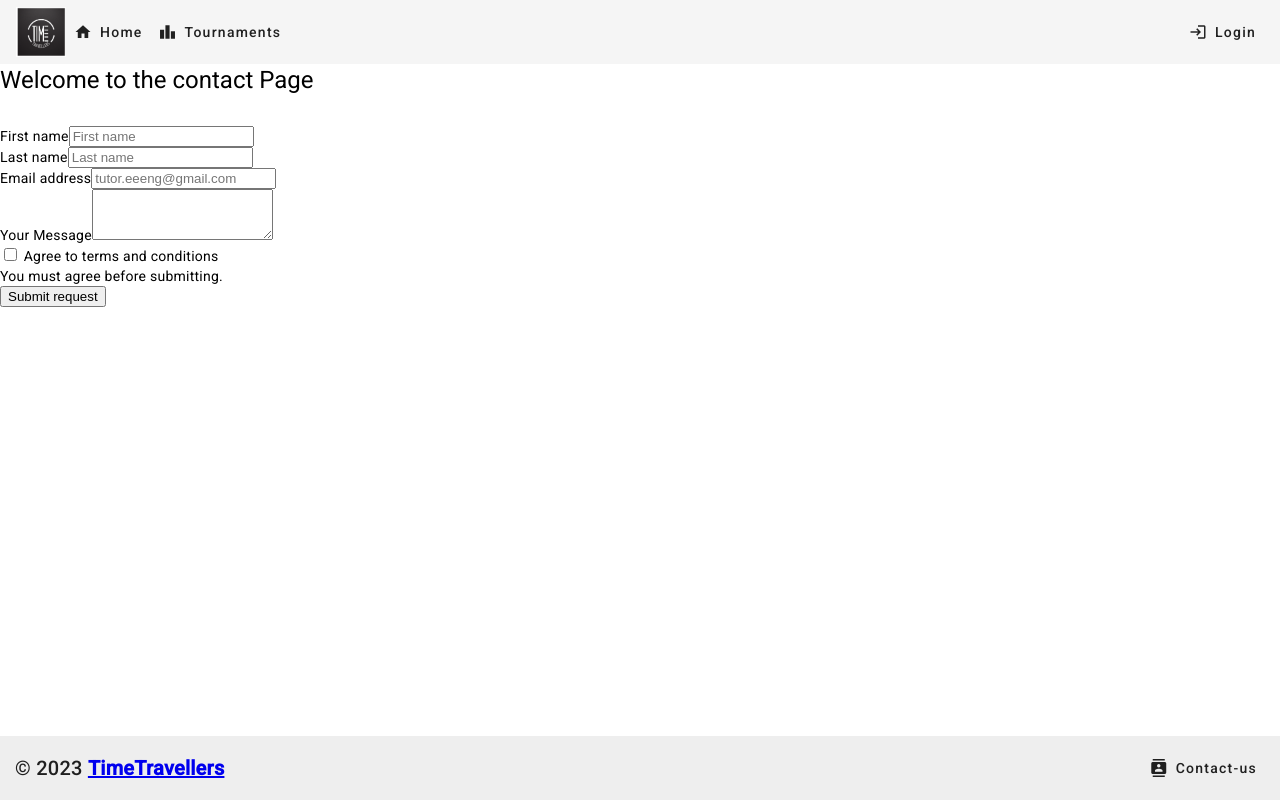
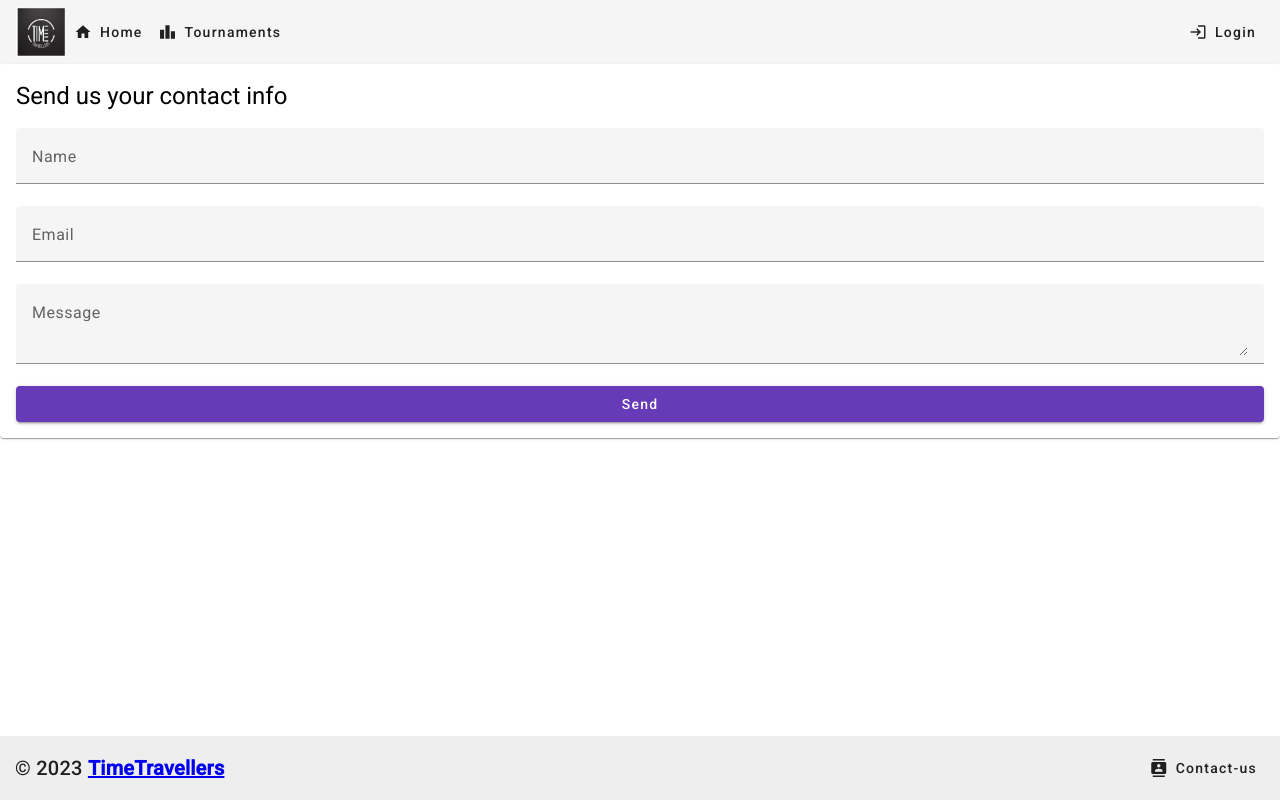
Before and after one commit to Fireinfern/tournament-frontend, an Angular app: page /contact in a window 1280 px wide. Built offline with nearby package versions, Linux system fonts and the light colour scheme.

Commit message:
Change form for Angular material Form

```diff
--- a/angular.json
+++ b/angular.json
@@ -96,5 +96,8 @@
         }
       }
     }
+  },
+  "cli": {
+    "analytics": false
   }
 }
--- a/src/app/app-routing.module.ts
+++ b/src/app/app-routing.module.ts
@@ -9,7 +9,7 @@ const routes: Routes = [
   { path: '', component: HomeComponent },
   { path: 'tournaments', component: TournamentsComponent },
   { path: 'register', component: RegisterComponent },
-  {path: 'contact', component: ContactComponent},
+  { path: 'contact', component: ContactComponent },
 ];
 
 @NgModule({
--- a/src/app/app.module.ts
+++ b/src/app/app.module.ts
@@ -16,6 +16,7 @@ import { MatCardModule } from '@angular/material/card';
 import { MatFormFieldModule } from '@angular/material/form-field';
 import { MatInputModule } from '@angular/material/input';
 import { MatDialogModule } from '@angular/material/dialog';
+import { MatProgressSpinnerModule } from '@angular/material/progress-spinner';
 import { LayoutModule } from '@angular/cdk/layout';
 import { NavbarComponent } from './components/navbar/navbar.component';
 import { HomeComponent } from './views/home/home.component';
@@ -50,7 +51,8 @@ import { ContactComponent } from './views/contact/contact.component';
     MatFormFieldModule,
     MatInputModule,
     MatDialogModule,
-    LayoutModule
+    LayoutModule,
+    MatProgressSpinnerModule
   ],
   providers: [],
   bootstrap: [AppComponent]
--- a/src/app/components/tournament-grid/tournament-grid.component.html
+++ b/src/app/components/tournament-grid/tournament-grid.component.html
@@ -1,4 +1,7 @@
-<table mat-table [dataSource]="tournaments">
+<div style="display: flex; justify-content: center; align-items: center; padding: 2rem;">
+    <mat-spinner *ngIf="!tournaments"></mat-spinner>
+</div>
+<table *ngIf="tournaments" mat-table [dataSource]="tournaments">
     <ng-container matColumnDef="displayName">
         <th mat-header-cell *matHeaderCellDef>Name</th>
         <td mat-cell *matCellDef="let tournament">{{tournament.displayName}}</td>
--- a/src/app/services/tournament.service.ts
+++ b/src/app/services/tournament.service.ts
@@ -9,7 +9,7 @@ import { Tournament } from '../models/tournament';
 })
 export class TournamentService {
 
-  tournamentUrl = "http://localhost:3000/v1/tournaments";
+  tournamentUrl = "https://tournament-backend-yjm8.onrender.com/v1/tournaments";
 
   httpOptions = {
     header: new HttpHeaders({
--- a/src/app/views/contact/contact.component.html
+++ b/src/app/views/contact/contact.component.html
@@ -1,68 +1,23 @@
-<main class="container">
-    <div class="jumbotron text-center" style="margin-bottom:0">
-      <h1>Welcome to the contact Page </h1>
-    </div>
+<mat-card>
+  <mat-card-header>
+    <h1 mat-card-title>Send us your contact info</h1>
+  </mat-card-header>
+  <mat-card-content>
+    <form style="display: flex; flex-direction: column;">
+      <mat-form-field appearance="fill">
+        <mat-label>Name</mat-label>
+        <input matInput type="text" name="name">
+      </mat-form-field>
+      <mat-form-field>
+        <mat-label>Email</mat-label>
+        <input matInput type="email">
+      </mat-form-field>
+      <mat-form-field>
+        <mat-label>Message</mat-label>
+        <textarea matInput name="message"></textarea>
+      </mat-form-field>
+      <button mat-raised-button color="primary">Send</button>
+    </form>
+  </mat-card-content>
 
-  </main>
-
-  <div class="container" style="margin-top:30px">
-
-  <form action="#" class="was-validated" method="POST" >
-    <div class="form-row">
-      <div class="col-md-4 mb-3">
-        <label for="validationServer01">First name</label>
-        <input type="text" class="form-control " id="validationServer01" placeholder="First name" required>
-
-
-    </div>
-
-
-      <div class="col-md-4 mb-3">
-        <label for="validationServer02">Last name</label>
-        <input type="text" class="form-control " id="validationServer02" placeholder="Last name"  required>
-
-      </div>
-      <div class="col-md-4 mb-3">
-        <div class="form-group">
-          <label for="exampleFormControlInput1">Email address</label>
-          <input type="email" class="form-control" id="exampleFormControlInput1" placeholder="tutor.eeeng@gmail.com">
-
-        </div>
-
-        </div>
-      </div>
-    <div class="form-row">
-      <div class="col-md-6 mb-3">
-        <div class="form-group">
-          <label for="exampleFormControlTextarea1">Your Message</label>
-          <textarea class="form-control" id="exampleFormControlTextarea1" rows="3"></textarea>
-        </div>
-
-      </div>
-    <div class="form-group">
-      <div class="form-check">
-        <input class="form-check-input is-invalid" type="checkbox" value="" id="invalidCheck3" required>
-        <label class="form-check-label" for="invalidCheck3">
-          Agree to terms and conditions
-        </label>
-        <div class="invalid-feedback">
-          You must agree before submitting.
-        </div>
-      </div>
-      </div>
-    </div>
-
-
-    <input onclick="window.location.href = '/index';" type="submit" value="Submit request" >
-
-
-  </form>
-  </div>
-
-  <script>
-    for (var i = 0; i < document.links.length; i++) {
-        if (document.links[i].href == document.URL) {
-            document.links[i].className = 'active';
-        }
-    }
-    </script>
+</mat-card>
--- a/src/app/views/register/register.component.html
+++ b/src/app/views/register/register.component.html
@@ -21,6 +21,9 @@
                     <mat-label>Confirm Password</mat-label>
                     <input matInput type="password">
                 </mat-form-field>
+                <button mat-raised-button color="primary">Register</button>
+                &nbsp;
+                <button mat-raised-button color="warn" routerLink="/">Cancel</button>
             </form>
         </mat-card-content>
     </mat-card>
```
